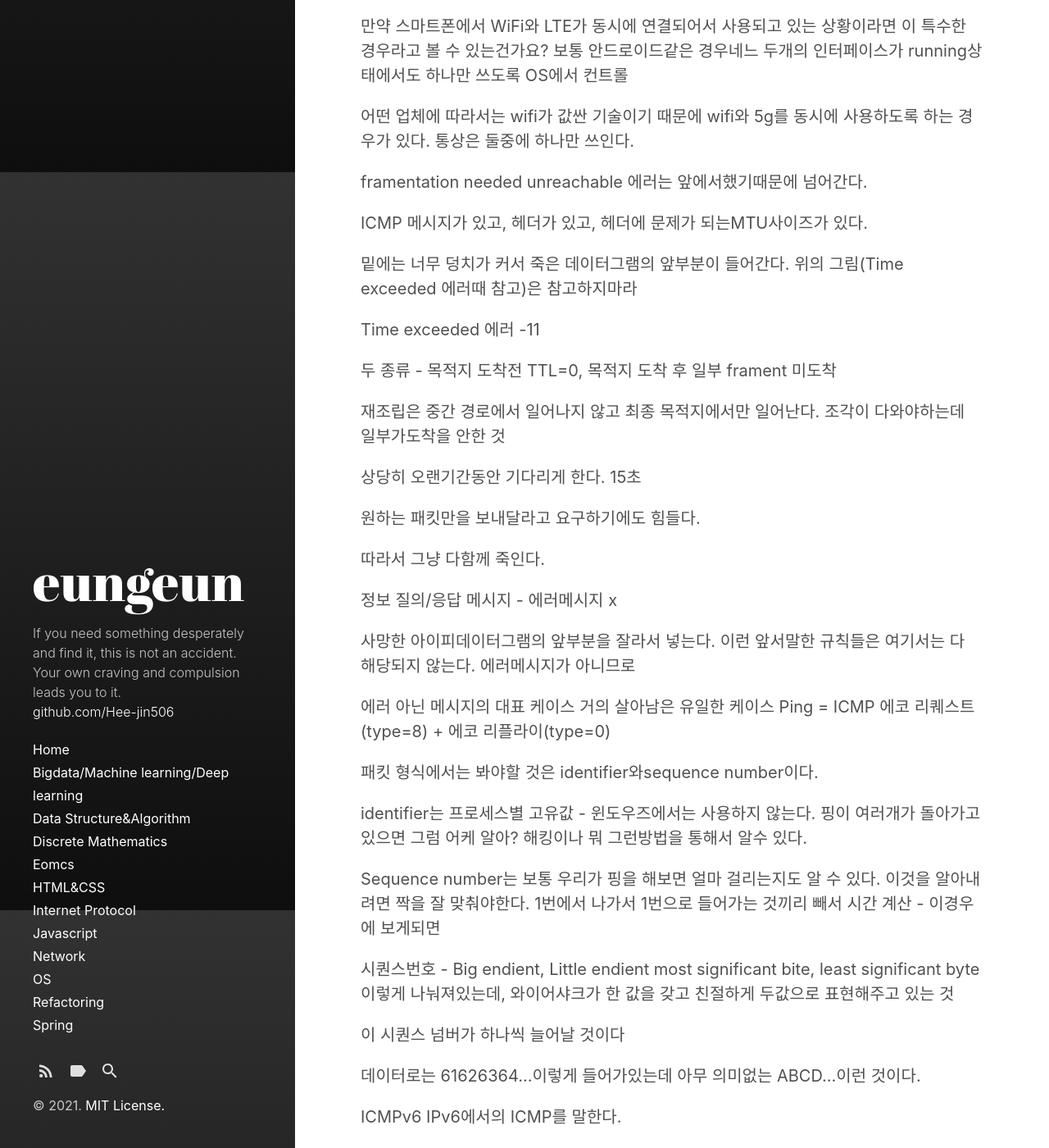
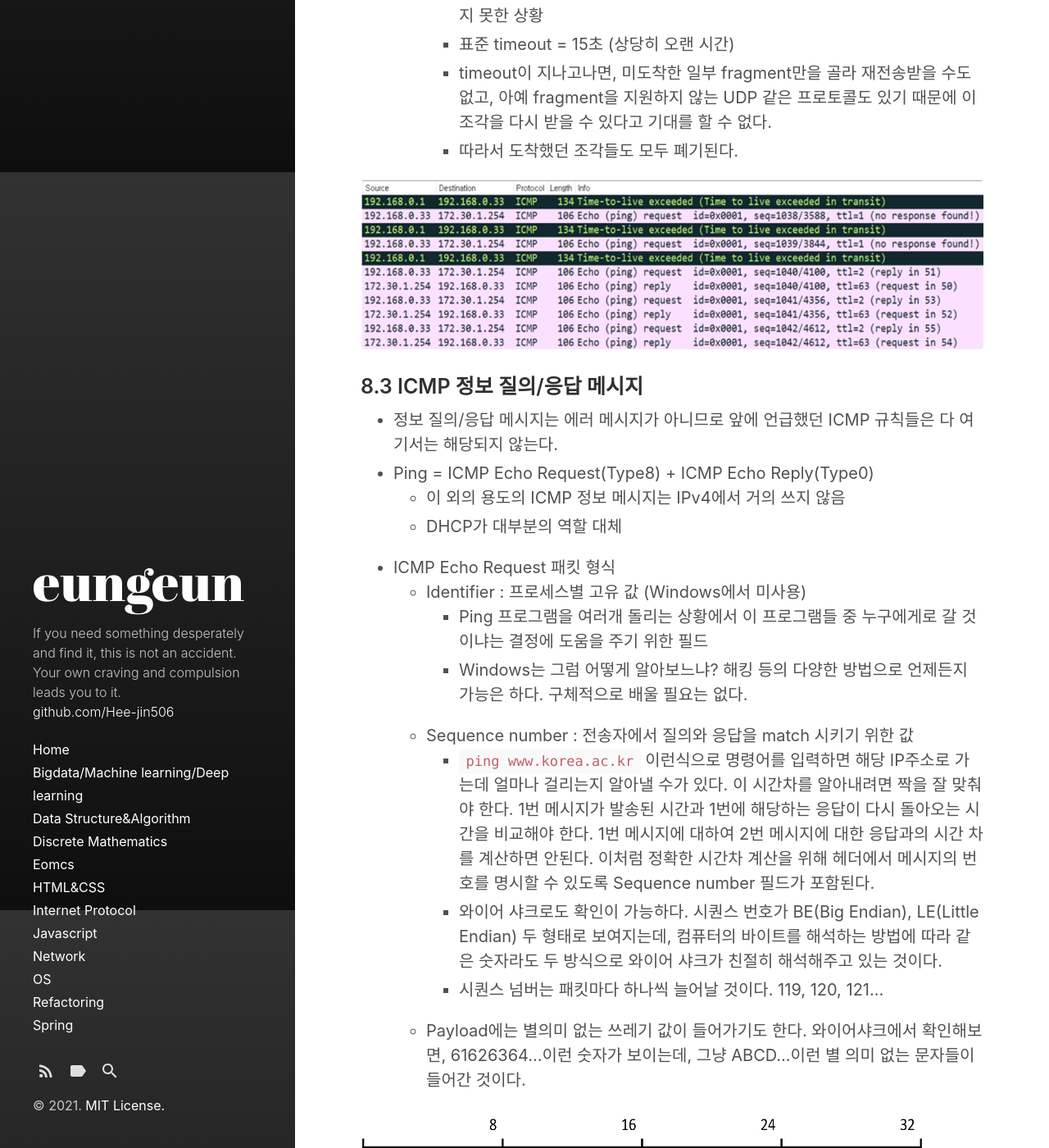
Before and after one commit to Hee-jin506/Hee-jin506.github.io, a Jekyll site: the page built from _posts/2021-05-04-internet-protocol-8.md, in a window 1280 px wide and 1400 px high, scrolled down 8790 px. Shown: the whole window at 82% size. Built offline with Jekyll 4.4.1, drawn with Linux system fonts in a browser that asks for light colours; some of the changed text lies outside the part shown.

Commit message:
2021-05-12

```diff
--- a/_posts/2021-05-04-internet-protocol-8.md
+++ b/_posts/2021-05-04-internet-protocol-8.md
@@ -5,7 +5,6 @@ categories:
   - Internet Protocol
 tags:
   - 인터넷, 프로토콜, 그리고 계층화 원칙
-
 
 ---
 
@@ -105,11 +104,9 @@ tags:
 
   ![]({{site.url}}/assets/images/125.png)
 
-  - Linuxs는 UDP 사용
+  ![]({{site.url}}/assets/images/126.png)
 
-    - ICMP Port Unreachable이 traceroute 종료 조건 =/= Windows: ICMP Echo Reply
-
-    ![]({{site.url}}/assets/images/126.png)
+  ICMP 헤더에 MTU 사이즈가 1400으로 되어있는 것을 확인할 수 있다. 그 뒤로는 죽은 데이터그램의 앞부분이 따라온다.
 
 - Redirect 에러 - type 5
 
@@ -127,103 +124,90 @@ tags:
 ![]({{site.url}}/assets/images/123.png)
 
 > Q : 혹시 fragmentation 하다가 port 번호가 잘못 나눠지는 경우는 없을까요?
->
 > A : 포트번호는 잘못 나눠질 수가 없는 형태로, 4바이트로 잘 정렬되어있다. 포트번호까지 잘라지려면, framentation이 아주 잘게 잘라져야한다. 근데 그럴 가능성은 전혀 없다.
 
-###
+- Time Exceeded 에러 - Type 11
+  - 목적지 도착 전 TTL=0 (code 0)
+  - 목적지 도착 후 일부 fragment 미도착 (code 1)
+    - 재조립은 항상 최종 목적지에서 일어나는데, 목적지에 일부 frament가 도착하지 못한 상황
+    - 표준 timeout = 15초 (상당히 오랜 시간)
+    - timeout이 지나고나면, 미도착한 일부 fragment만을 골라 재전송받을 수도 없고, 아예 fragment을 지원하지 않는 UDP 같은 프로토콜도 있기 때문에 이 조각을 다시 받을 수 있다고 기대를 할 수 없다.
+    - 따라서 도착했던 조각들도 모두 폐기된다.
 
-만약 스마트폰에서 WiFi와 LTE가 동시에 연결되어서 사용되고 있는 상황이라면 이 특수한 경우라고 볼 수 있는건가요? 보통 안드로이드같은 경우네느 두개의 인터페이스가 running상태에서도 하나만 쓰도록 OS에서 컨트롤
+![]({{site.url}}/assets/images/127.png)
 
-어떤 업체에 따라서는 wifi가 값싼 기술이기 때문에 wifi와 5g를 동시에 사용하도록 하는 경우가 있다. 통상은 둘중에 하나만 쓰인다.
+### 8.3 ICMP 정보 질의/응답 메시지
 
-framentation needed unreachable 에러는 앞에서했기때문에 넘어간다.
+- 정보 질의/응답 메시지는 에러 메시지가 아니므로 앞에 언급했던 ICMP 규칙들은 다 여기서는 해당되지 않는다.
+- Ping = ICMP Echo Request(Type8) + ICMP Echo Reply(Type0)
+  - 이 외의 용도의 ICMP 정보 메시지는 IPv4에서 거의 쓰지 않음
+  - DHCP가 대부분의 역할 대체
+- ICMP Echo Request 패킷 형식
+  - Identifier : 프로세스별 고유 값 (Windows에서 미사용)
+    - Ping 프로그램을 여러개 돌리는 상황에서 이 프로그램들 중 누구에게로 갈 것이냐는 결정에 도움을 주기 위한 필드
+    - Windows는 그럼 어떻게 알아보느냐? 해킹 등의 다양한 방법으로 언제든지 가능은 하다. 구체적으로 배울 필요는 없다.
+  - Sequence number : 전송자에서 질의와 응답을 match 시키기 위한 값
+    - `ping www.korea.ac.kr` 이런식으로 명령어를 입력하면 해당 IP주소로 가는데 얼마나 걸리는지 알아낼 수가 있다. 이 시간차를 알아내려면 짝을 잘 맞춰야 한다. 1번 메시지가 발송된 시간과 1번에 해당하는 응답이 다시 돌아오는 시간을 비교해야 한다. 1번 메시지에 대하여 2번 메시지에 대한 응답과의 시간 차를 계산하면 안된다. 이처럼 정확한 시간차 계산을 위해 헤더에서 메시지의 번호를 명시할 수 있도록 Sequence number 필드가 포함된다.
+    - 와이어 샤크로도 확인이 가능하다. 시퀀스 번호가  BE(Big Endian), LE(Little Endian) 두 형태로 보여지는데, 컴퓨터의 바이트를 해석하는 방법에 따라 같은 숫자라도 두 방식으로 와이어 샤크가 친절히 해석해주고 있는 것이다.
+    - 시퀀스 넘버는 패킷마다 하나씩 늘어날 것이다. 119, 120, 121...
+  - Payload에는 별의미 없는 쓰레기 값이 들어가기도 한다. 와이어샤크에서 확인해보면, 61626364...이런 숫자가 보이는데, 그냥 ABCD...이런 별 의미 없는 문자들이 들어간 것이다.
 
-ICMP 메시지가 있고, 헤더가 있고, 헤더에 문제가 되는MTU사이즈가 있다.
+![]({{site.url}}/assets/images/128.png)
 
-밑에는  너무 덩치가 커서 죽은 데이터그램의 앞부분이 들어간다. 위의 그림(Time exceeded 에러때 참고)은 참고하지마라
+### 8.4 ICMPv6
 
-Time exceeded 에러 -11
+- 역할 확대
+  - IPv4에서 사용하던 ARP와 IGMP의 역할 대체
+    - ARP와 IGMP가 IPv6에서 사라졌으나 기능 자체는 필요하기 때문에 이것을 ICMP가 대신하는 것
+  - 대체적인 틀 거의 유지
+    - 에러와 정보 요청/응답 => DHCP에게 빼앗겼던 일부 역할도 일부 회복
+- 주목할 만한 차이점
+  - IP fragmentation이 사라지면서 MTU보다 큰 데이터그램 무조건 버림 -> Packet Too Big 에러로 이름이 바뀜
+    - Don't fragment라는 말이 사라졌음 <- 라우터에서의 framentation을 IPv6에서는 지원해주지 않기 때문이다. 원래도 안하는데, 하지말라고 할 필요 조차 없는 것이다.
+    - Ipv6에서는 MTU보다 패킷 사이즈가 크면 무조건 폐기하며, Fragmentation을 절대 안해준다.
+    - 멀티 캐스트도 보내줌 (IPv4에서 브로드캐스트나 멀티캐스트에 대해서는 ICMP 에러 메시지를 발송하지 않는 것과 차이가 있다. - 브로드 캐스트 스톰 문제로)
+      - 멀티캐스트로 보낸 패킷에 대하여 Packet Too Big 에러가 발생하면 에러를 발송해준다. (IPv4에서는 안된다.)
+  - ICMP 정보 요청/응답을 Neighbor Discovery(ND)에 활발히 사용
+    - ND의 예시
+      - ARP의 역할 : 도착지의 IP주소에 대하여 MAC주소를 알아내기
+      - 나의 디폴트 라우터는 누구인지 알아내기
+    - 그중에서 ICMP는 ARP 대체 역할을 대체
 
-두 종류 - 목적지 도착전  TTL=0, 목적지 도착 후 일부 frament 미도착
+- Neighbor Discovery
 
-재조립은 중간 경로에서 일어나지 않고 최종 목적지에서만 일어난다. 조각이 다와야하는데 일부가도착을 안한 것
+  - Neighbor Solicitation(NS) = (구) ARP 요청
 
-상당히 오랜기간동안 기다리게 한다. 15초
+    - 너의 MAC 주소를 달라!
+    - 수신자: SNM 주소 사용 (라우팅 look up을 통해서 찾아낸 next hop의 SNM 주소 (또다른 IP멀티캐스트 주소))
+    - 발신자: unspecified 주소 (`::`) -> 응답은 All-Nodes Multicast로 줄 수 밖에 없는 경우 (IPv6에는 broadcast가 없다.)
 
-원하는 패킷만을 보내달라고 요구하기에도 힘들다.
+    ![]({{site.url}}/assets/images/131.png)
 
-따라서 그냥 다함께 죽인다.
+    여기서는 next-hop의 SNM 주소가 IP 메시지의 도착지 주소인 `ff02::1:ffde:fa64`이고, ICMP 헤더에 들어간 Target Address `fe80:b59f:89ae:13de:fa64`가 next-hop의 IP주소인 것이다. 그리고 더 나아가서는 이더넷 메시지의 도착지로 되어있는 것은 SNM 주소를 MAC주소로 변환한 것이 들어가있을 것이다.
 
-정보 질의/응답 메시지 - 에러메시지 x
+  - Neighbor Advertisement(NA) = (구) ARP 응답
 
-사망한 아이피데이터그램의 앞부분을 잘라서 넣는다. 이런 앞서말한 규칙들은 여기서는 다 해당되지 않는다. 에러메시지가 아니므로
+    - 그런데 ND에는 flag라는 세 개의 필드들이 존재한다.
+    - S(solicited) = 1 : 이 메시지가 NS에 대한 응답임을 나타낸다.
+    - S = 0 : 자발적으로 = (구) GARP
+      - IP 주소가 바꼈을 시, 예전 IP주소를 갖고 있을 지도 모르는 이웃들에게 변화를 통보
+      - R : 라우터가 보낸 것
+      - O - override : 이 flag를 켜놔야만 캐쉬 엔트리를 update하라는 요청의 뜻이 된다.
 
-에러 아닌 메시지의 대표 케이스 거의 살아남은 유일한 케이스 Ping = ICMP 에코 리퀘스트(type=8) + 에코 리플라이(type=0)
+    ![]({{site.url}}/assets/images/129.png)
 
-패킷 형식에서는 봐야할 것은 identifier와sequence number이다.
+  - ARP와 달리
 
-identifier는 프로세스별 고유값 - 윈도우즈에서는 사용하지 않는다. 핑이 여러개가 돌아가고 있으면 그럼 어케 알아? 해킹이나 뭐 그런방법을 통해서 알수 있다.
+    - (1) target은 target
+      - 응답할 때에도 자기 자신을 sender가 아닌 target이라도 지칭
+      - ICMPv6 Option에다가는 요청자가 요청했던 자신의 MAC주소를 올린다. 그림에서는 `e4:a4:71:85:17:db`
+      - 또한 아까 요청할 때 sender IP 주소로 unspecified 주소를 보냈기 때문에 ANM에 해당하는 `ff02::1` 주소로 패킷을 보내고 있다.
+    - (2) "응답"으로 제 3자 매핑 update
 
-Sequence number는 보통 우리가 핑을 해보면 얼마 걸리는지도 알 수 있다. 이것을 알아내려면 짝을 잘 맞춰야한다. 1번에서 나가서 1번으로 들어가는 것끼리 빼서 시간 계산 -  이경우에 보게되면
+    ![]({{site.url}}/assets/images/130.png)
 
-시퀀스번호 - Big endient, Little endient  most significant bite, least significant byte 이렇게 나눠져있는데, 와이어샤크가 한 값을 갖고 친절하게 두값으로 표현해주고 있는 것
-
-이 시퀀스 넘버가 하나씩 늘어날 것이다
-
-데이터로는 61626364...이렇게 들어가있는데 아무 의미없는 ABCD...이런 것이다.
-
-ICMPv6 IPv6에서의 ICMP를 말한다.
-
-Ipv4에 와서는 ARp, IGMP의 역할을 ICMP가 한다.
-
-ARP, IGMP가 사라지면서 그 역할을 ICMP가 하는 것이다. DHCP에게 빼앗겼던 일부 역할도 일부 회복- 에러와 정보 요청/응답
-
-차이점은 MTU보다 큰 데이터그램 무조건 버리게 했었는데, 이름이 조금 바꼈다. Packet Too Big
-
-dont fragment bit → IPv6에서는 라우터에서의 fragmentation자체가 없어졌다. 아예 없는게 하지말라고 할 필요가 없다. 왜 죽었냐? 니패킷 그냥 너무 커
-
-fragmentation절대 안해준다.
-
-멀티캐스트 경우에는 보여준다. → Ipv4에서는 무슨 경우에도 멀티캐스트에 관해서는 에러메시지를 보내지 않는다. 멀티캐스트로 다양한 갈래로 갈라져서 가는 중에 한 갈래에서 MTU가 작아도 에러메시지 보내지는 것
-
-ICMP 정보 요청/응답을 ND에 활발히 사용
-
-나의 디폴트라우터는 누구지? 이웃에 관하여 정보를 알아내는 것  그 중에 하나가 ARP
-
-나의 다음홉 IP주소의 MAC 주소는 무엇일까 → ARP
-
-ND
-
-SNM 주소 다뤘지만, 다루지 않은 것에 대해서 조금 더 설명하자면, 구 ARP에 해당하는 케이스에 어떤 ICMP메시지를 쓰냐면 NS라는 메시지를 사용한다. 예전에ARP요청에 해당하는 부분
-
-NS → 너의 mac주소를 달라
-
-수신자를 Ipv6의 헤더에서 라우팅 룩업을 통해 찾아낸 nexthop의 IP주소말고, SNM 주소로 바꿔서 넣는다.
-
-발신자는 ::으로 되어있다. Unspecified이다. 응답은 Multicast 주소로 줄 수 밖에 없다. Ipv6에는 브로드캐스트가 업삳. 따라서 all-nodes multicast로 주는 것
-
-SNM주소가 ff03::1:ffde:fa64이것이다.
-
-주소에 대해서 알고싶고, 이 Next hop ip주소를 갖고있는 애들만
-
-NA - 구 ARP 응답
-
-flags라는 필드가 있다. 3개가 있다. s라는 플래그가 가장 중요하다. 누가 요청했기 댸문에 응답을 보냈다 누가 요청하지 않았는데도 보냈다의 여부, s=0이면 요청없이 자발적으로 메시지를 보내는 것 내 핑이 바꼈으므로 이를 통보하는 것
-
-s=1이면, NS에 대한 응답인 것 → 이 MAC주소가 뭐야? 라는 패킷이 들어왔었다는 뜻
-
-o flag O override을 켜놔야
-
-타겟은 끝까지 타겟으로 끝까지 남는다. 타겟이 응답을 해주고 있는 요청한자의 next hop에 해당
-
-옵션 부분에 자신의 맥주소를 보내주고있는것을 볼수가 있다.
-
-요청자가 unspecified 주소를 보냈기 떄문에 dst
-
-요약하자면 ICMP는 IP와 단짝 프로토콜이며, 데이터그램을 보내는 것이 IP라면 ICMP는 에러나 상태 인식 등의 보조적인 역할 IPv4에서는 에러를 알려주는 용도로는 잘 사용했으나 두번쨰 용도가 매우 축소되는 와중이었다. Ipv6 는 다른 프로토콜의 역할을 뺏어온 것
-
-all nodes multicast는 거의 IPv4의 broadcast와 동일하게 작동된다고 보면 되는건가요?
-
-yes → 그치만 all nodes라고 할때 앞에 말이 붙는다. Multicast capable interface 멀티캐스트가 되는 애들만 보내준다. 이럴거면 브로드 캐스트를 왜 없앴냐? 일단 멀티캐스트로 통일해놓고 브로드캐스트로 하던것도 들어야하는 놈들만 듣도록
-
-IPv6 애니캐스트 메시지에 대해서는 icmp를 보내주지 않는 것인가요? 애니캐스트와 유니캐스트는 IP 주소를 전혀 구별할 수 없으므로 호스트에서는 이를 구별할 수가 없어 ICMP 메시지를 보낼 것이다. 애니캐스트는 그런 구분 용은 아니므로 애초에 유니캐스트와 구분이 안된다.
+> Q : all nodes multicast는 거의 IPv4의 broadcast와 동일하게 작동된다고 보면 되는건가요?
+> A : 그렇다. 그런데 all nodes라고 할때 앞에 Multicast capable interface란 말이 붙는다. 멀티캐스트가 되는 애들만 보내준다. 그러나 요즘에는 멀티캐스트를 지원하지 않는 애들이 따로 있지는 않다. 이럴거면 브로드 캐스트를 왜 없앴냐면, 일단 멀티캐스트로 통일을 해놓고 브로드캐스트로 하던것도 SNM주소를 기준으로 들어야할 애들의 범위를 정할 수 있게 되었기 때문이다.
+>
+> Q : IPv6 애니캐스트 메시지에 대해서는 ICMP를 보내주지 않는 것인가요?
+> A : 애니캐스트와 유니캐스트는 IP 주소를 전혀 구별할 수 없으므로 호스트에서는 이를 구별할 수가 없어 ICMP 메시지를 보낼 것이다. 용도상 애니캐스트를 만들었기 때문에 ICMP 메시지를 보내느냐 안보내느냐의 기준과는 상관이 없다.
```
Also changed, not shown: assets/images/127.png (added), assets/images/128.png (added), assets/images/129.png (added), assets/images/130.png (added), assets/images/131.png (added).
